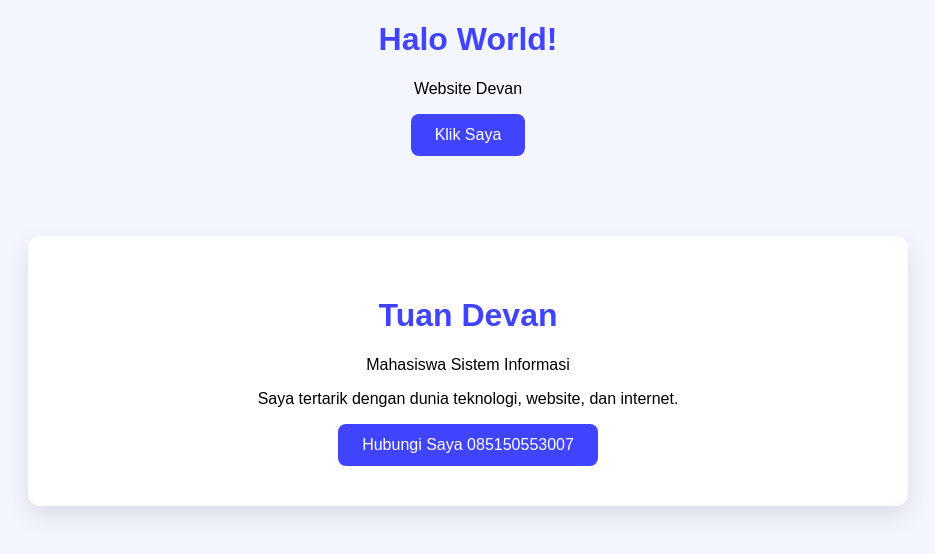
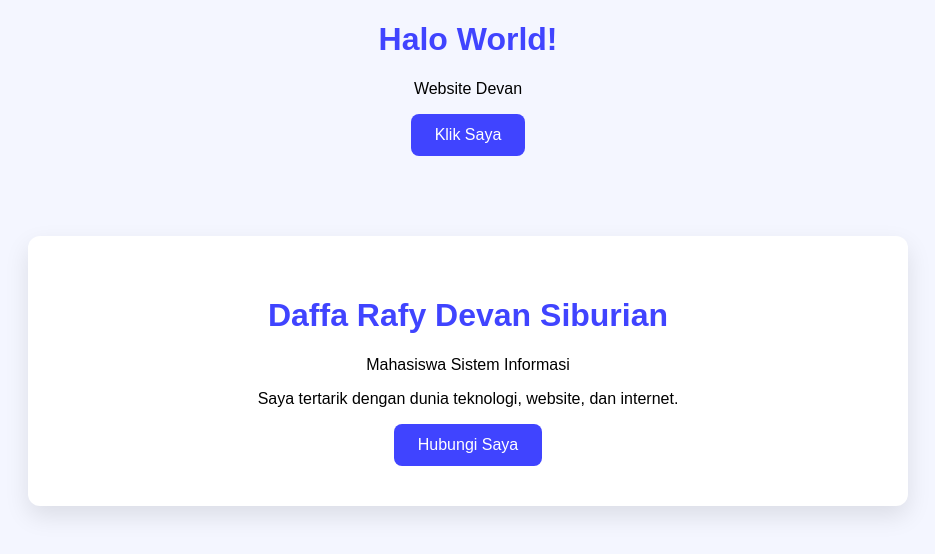
Before and after one commit to Devan2804/Devan2804.github.io, a plain HTML site: page index.html in a window 1280 px wide. Shown: the whole page, without its empty margins (172-1107 px from the left). Drawn offline with Linux system fonts and the light colour scheme.

Commit message:
Update index.html

```diff
--- a/index.html
+++ b/index.html
@@ -16,7 +16,7 @@ href="style.css">
 <body>
 
     <div class="container">
-        <h1>Tuan Devan</h1>
+        <h1>Daffa Rafy Devan Siburian</h1>
         <p>Mahasiswa Sistem Informasi</p>
         <p>
             Saya tertarik dengan dunia teknologi, website,
@@ -24,7 +24,7 @@ href="style.css">
         </p>
 
         <button onclick="alert('Terima kasih sudah mengunjungi website saya!')">
-            Hubungi Saya 085150553007
+            Hubungi Saya
         </button>
     </div>
 
```
